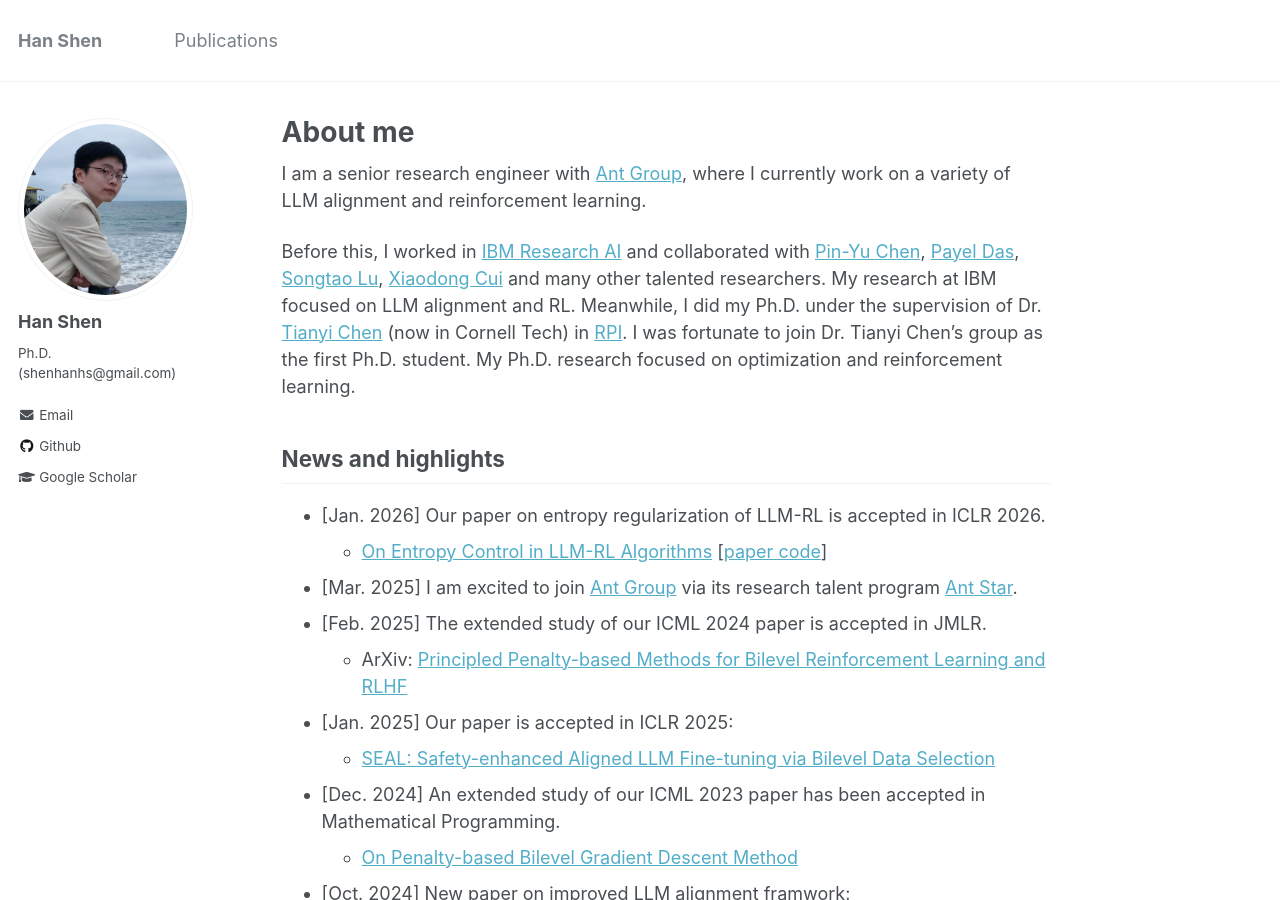
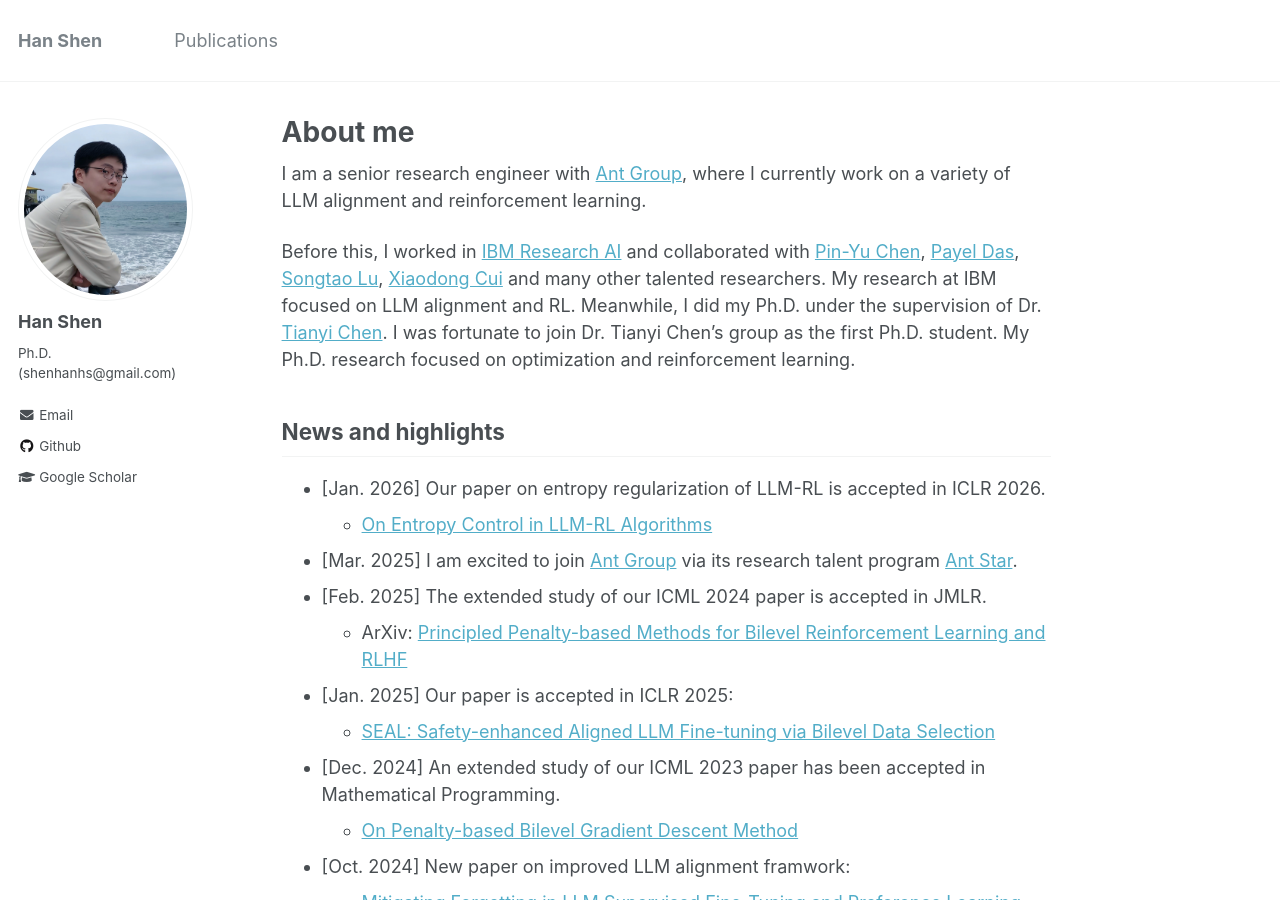
Before and after one commit to hanshen95/hanshen95.github.io, a Jekyll site: the page built from _pages/about.md, in a window 1280 px wide and 900 px high. Built offline with Jekyll 4.4.1, drawn with Linux system fonts in a browser that asks for light colours.

Commit message:
Update about.md

```diff
--- a/_pages/about.md
+++ b/_pages/about.md
@@ -12,13 +12,13 @@ redirect_from:
 
 I am a senior research engineer with [Ant Group](https://www.antgroup.com/en), where I currently work on a variety of LLM alignment and reinforcement learning.
 
-Before this, I worked in [IBM Research AI](https://research.ibm.com/artificial-intelligence) and collaborated with [Pin-Yu Chen](https://sites.google.com/site/pinyuchenpage/), [Payel Das](https://scholar.google.com/citations?user=1vs31MgAAAAJ&hl=en), [Songtao Lu](https://songtaogithub.github.io/), [Xiaodong Cui](https://research.ibm.com/people/xiaodong-cui) and many other talented researchers. My research at IBM focused on LLM alignment and RL. Meanwhile, I did my Ph.D. under the supervision of Dr. [Tianyi Chen](https://chentianyi1991.github.io/) (now in Cornell Tech) in [RPI](https://www.rpi.edu/). I was fortunate to join Dr. Tianyi Chen's group as the first Ph.D. student. My Ph.D. research focused on optimization and reinforcement learning.
+Before this, I worked in [IBM Research AI](https://research.ibm.com/artificial-intelligence) and collaborated with [Pin-Yu Chen](https://sites.google.com/site/pinyuchenpage/), [Payel Das](https://scholar.google.com/citations?user=1vs31MgAAAAJ&hl=en), [Songtao Lu](https://songtaogithub.github.io/), [Xiaodong Cui](https://research.ibm.com/people/xiaodong-cui) and many other talented researchers. My research at IBM focused on LLM alignment and RL. Meanwhile, I did my Ph.D. under the supervision of Dr. [Tianyi Chen](https://chentianyi1991.github.io/). I was fortunate to join Dr. Tianyi Chen's group as the first Ph.D. student. My Ph.D. research focused on optimization and reinforcement learning.
 
 
 
 ## News and highlights
 * [Jan. 2026] Our paper on entropy regularization of LLM-RL is accepted in ICLR 2026.
-  * [On Entropy Control in LLM-RL Algorithms](https://arxiv.org/abs/2509.03493) [[paper code](https://github.com/antgroup/AEnt)]
+  * [On Entropy Control in LLM-RL Algorithms](https://arxiv.org/abs/2509.03493)
 * [Mar. 2025] I am excited to join [Ant Group](https://www.antgroup.com/en) via its research talent program [Ant Star](https://talent.antgroup.com/ant-star).
 * [Feb. 2025] The extended study of our ICML 2024 paper is accepted in JMLR.
   * ArXiv: [Principled Penalty-based Methods for Bilevel Reinforcement Learning and RLHF](https://arxiv.org/abs/2410.07471)
```
